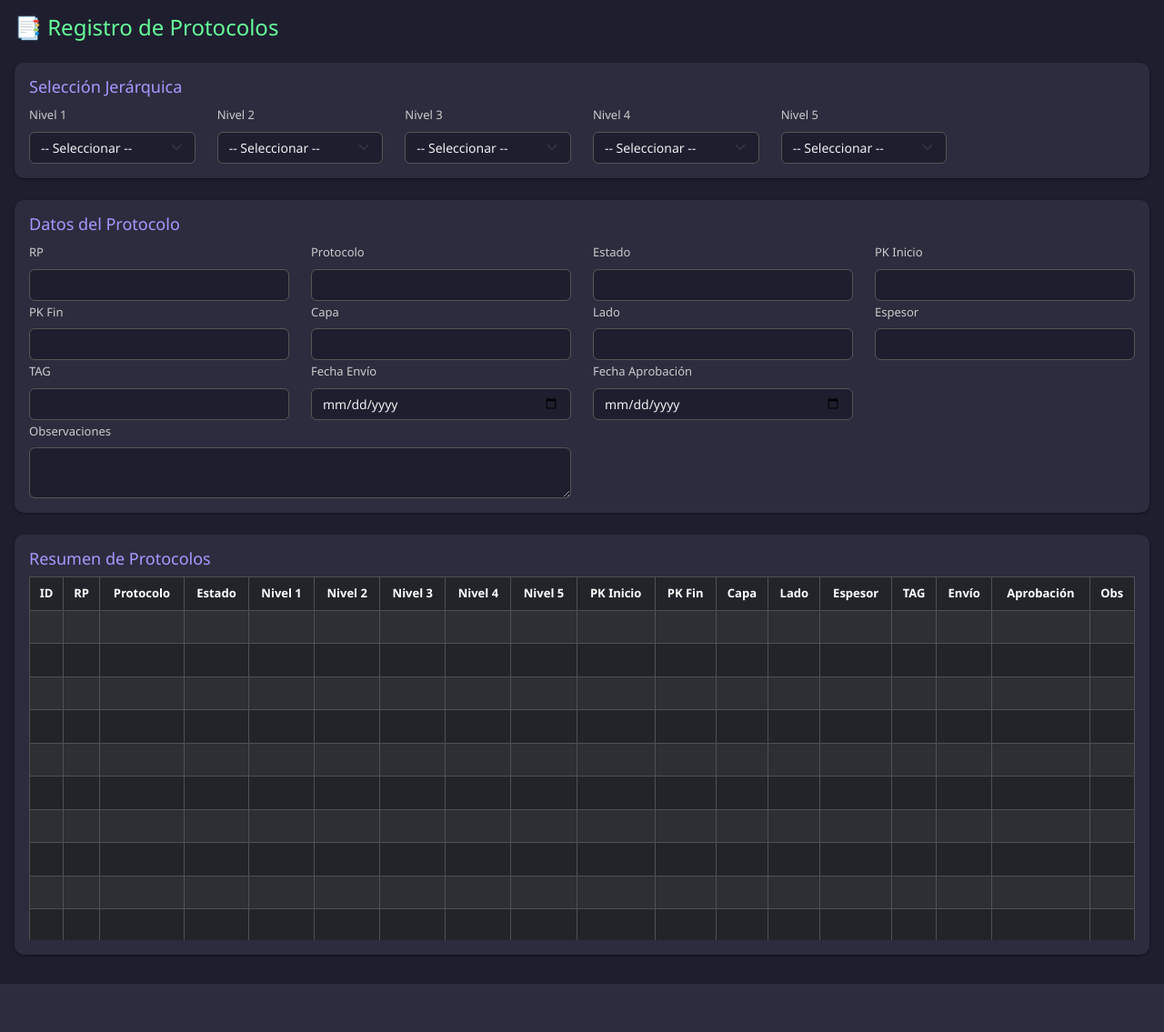
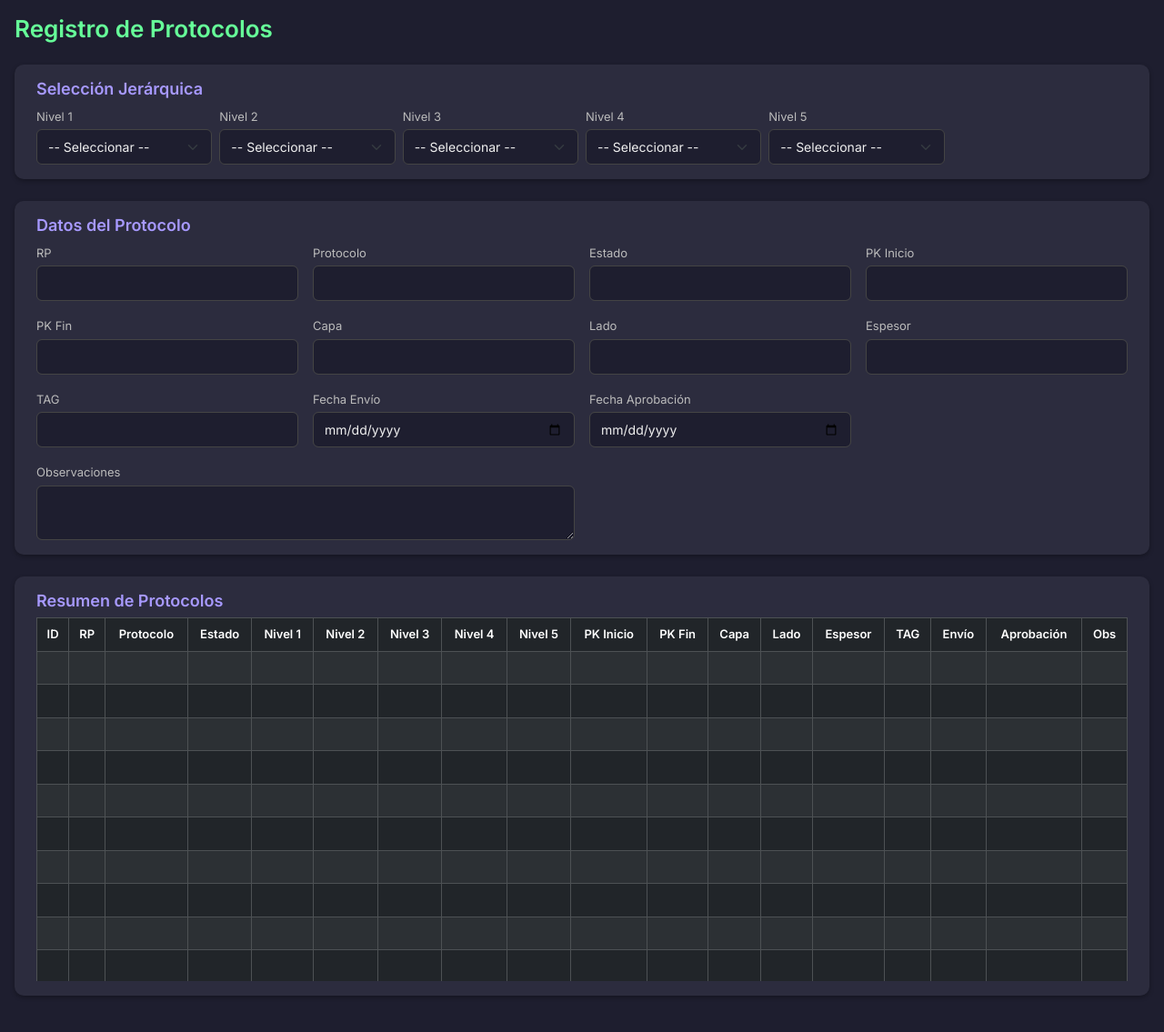
Before and after one commit to Calamardes/Registro-de-Protocolos, a FastAPI app: template templates/formulario.html in a window 1280 px wide. Shown: the whole page at 91% size. Before the commit the page ends 1082 px from the top, so only its background shows below. Run offline with FastAPI, Linux system fonts and the light colour scheme; the template is opened without the code that fills it, so the values that code supplies are empty; parts of the project's set-up code (start-up, migrations or seed data) failed here and were passed over.

Commit message:
Update formulario.html

```diff
--- a/templates/formulario.html
+++ b/templates/formulario.html
@@ -4,11 +4,12 @@
     <meta charset="UTF-8">
     <title>GeoProtocolos</title>
     <link href="https://cdn.jsdelivr.net/npm/bootstrap@5.3.2/dist/css/bootstrap.min.css" rel="stylesheet">
+    <link href="https://fonts.googleapis.com/css2?family=Inter:wght@400;600&display=swap" rel="stylesheet">
     <style>
         body {
             background-color: #1e1e2f;
             color: #f0f0f0;
-            font-family: 'Segoe UI', sans-serif;
+            font-family: 'Inter', sans-serif;
             font-size: 15px;
             margin: 0;
             padding: 0;
@@ -20,32 +21,36 @@
         }
         .form-section {
             background-color: #2c2c3e;
-            padding: 1rem;
+            padding: 1rem 1.5rem;
             border-radius: 10px;
-            box-shadow: 0 1px 3px rgba(0, 0, 0, 0.5);
-            margin-bottom: 1rem;
+            box-shadow: 0 2px 5px rgba(0, 0, 0, 0.3);
+            margin-bottom: 1.5rem;
         }
         .form-control, .form-select {
             background-color: #1e1e2f;
             color: #f0f0f0;
-            border: 1px solid #555;
+            border: 1px solid #444;
             font-size: 14px;
+            padding: 0.5rem 0.75rem;
         }
         .form-control:focus, .form-select:focus {
             box-shadow: 0 0 0 0.2rem rgba(102, 255, 153, 0.4);
             border-color: #66ff99;
         }
         h2 {
-            font-size: 24px;
+            font-size: 26px;
             color: #66ff99;
+            font-weight: 600;
         }
         h4 {
             font-size: 18px;
             color: #a799ff;
+            font-weight: 600;
         }
         label.form-label {
             font-size: 13px;
-            color: #ccc;
+            color: #bbbbbb;
+            margin-bottom: 0.25rem;
         }
         .scrollable-table {
             max-height: 400px;
@@ -53,7 +58,7 @@
         }
         table th, table td {
             font-size: 13px;
-            padding: 0.3rem;
+            padding: 0.4rem;
             text-align: center;
             vertical-align: middle;
         }
@@ -61,8 +66,8 @@
             background-color: #2a2a3a;
         }
         .table thead {
-            background-color: #34344a;
-            color: #66ff99;
+            background-color: #2c2c3e;
+            color: #dddddd;
         }
         .btn-primary {
             background-color: #66ff99;
@@ -85,11 +90,11 @@
 </head>
 <body>
 <div class="container">
-    <h2 class="mb-4">📑 Registro de Protocolos</h2>
+    <h2 class="mb-4">Registro de Protocolos</h2>
 
     <div class="form-section mb-4">
         <h4>Selección Jerárquica</h4>
-        <div class="row">
+        <div class="row g-2">
             {% for i in range(1, 6) %}
             <div class="col-md-2">
                 <label for="nivel{{ i }}" class="form-label">Nivel {{ i }}</label>
@@ -103,7 +108,7 @@
 
     <div class="form-section mb-4">
         <h4>Datos del Protocolo</h4>
-        <div class="row">
+        <div class="row g-3">
             <div class="col-md-3"><label class="form-label">RP</label><input type="text" class="form-control"></div>
             <div class="col-md-3"><label class="form-label">Protocolo</label><input type="text" class="form-control"></div>
             <div class="col-md-3"><label class="form-label">Estado</label><input type="text" class="form-control"></div>
```
